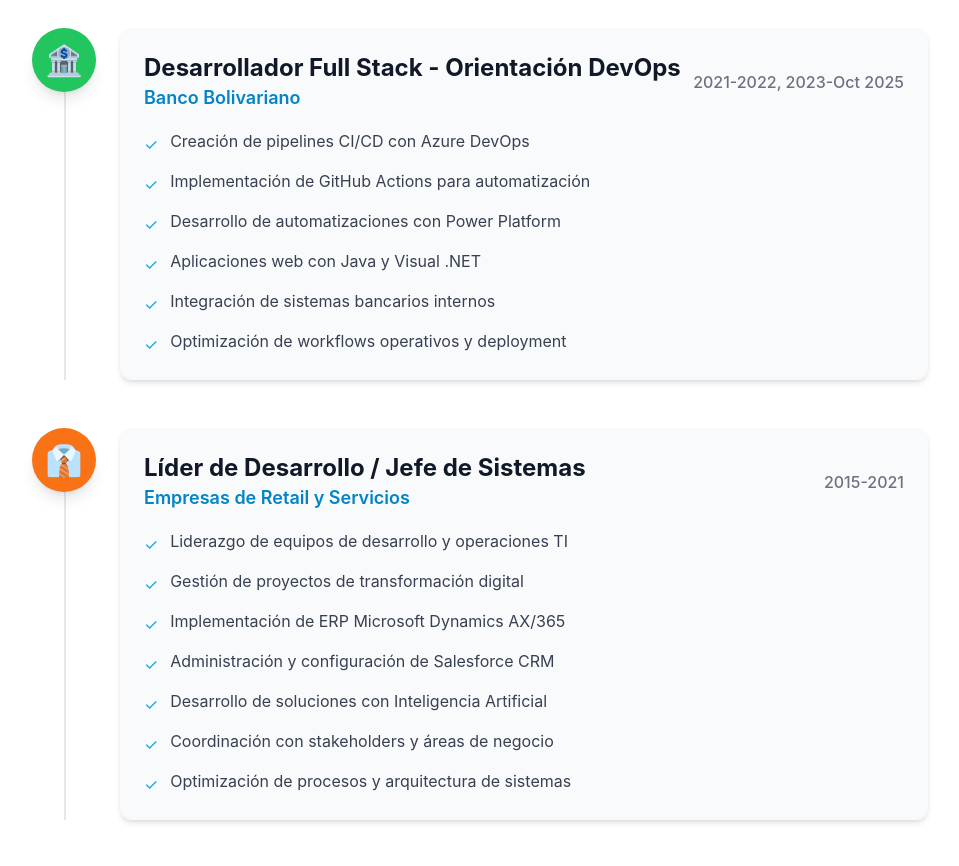
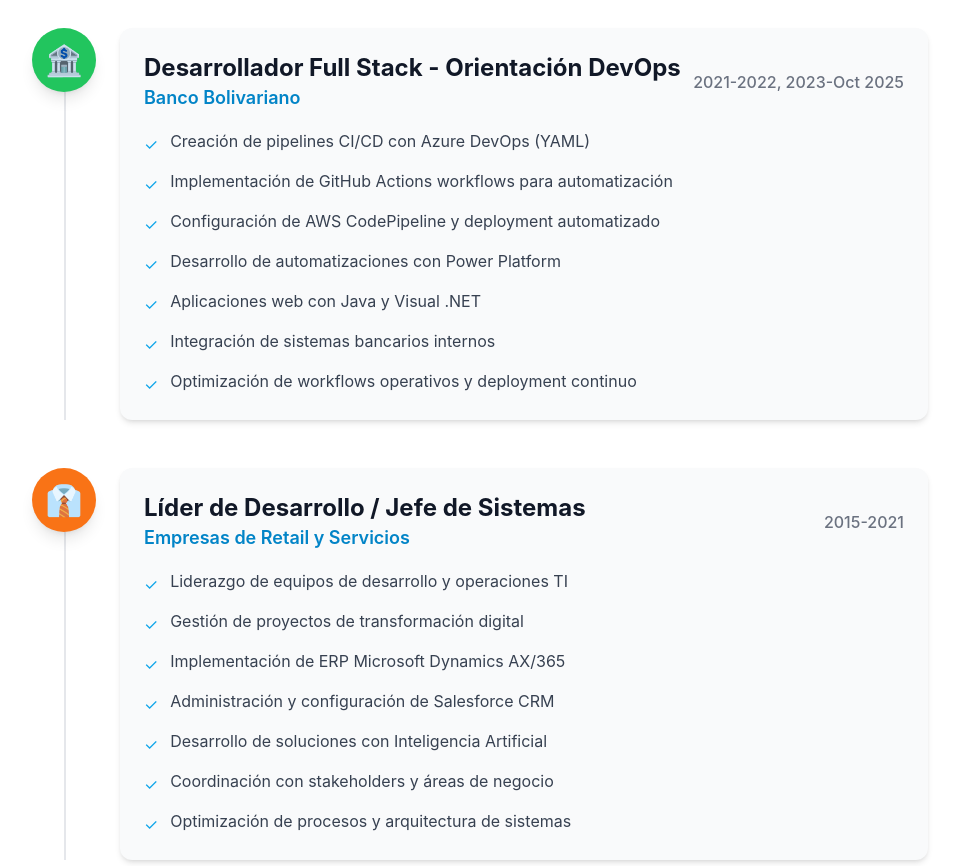
Before and after one commit to MrFercho01/mi-portafolio, a React (Vite) app: page / in a window 1280 px wide. Shown: the part 2760-3626 px from the top of the page, without its empty margins (160-1119 px from the left). Built offline with nearby package versions, Linux system fonts and the light colour scheme.

Commit message:
🔧 Mejorar descripción técnica de DevOps en Banco Bolivariano
- Especificar pipelines CI/CD con Azure DevOps usando YAML
- Detallar GitHub Actions workflows
- Agregar AWS CodePipeline y deployment automatizado
- Mencionar deployment continuo explícitamente

```diff
--- a/src/components/Experience.tsx
+++ b/src/components/Experience.tsx
@@ -17,12 +17,13 @@
     icon: '🏦',
     color: 'bg-green-500',
     achievements: [
-      'Creación de pipelines CI/CD con Azure DevOps',
-      'Implementación de GitHub Actions para automatización',
+      'Creación de pipelines CI/CD con Azure DevOps (YAML)',
+      'Implementación de GitHub Actions workflows para automatización',
+      'Configuración de AWS CodePipeline y deployment automatizado',
       'Desarrollo de automatizaciones con Power Platform',
       'Aplicaciones web con Java y Visual .NET',
       'Integración de sistemas bancarios internos',
-      'Optimización de workflows operativos y deployment',
+      'Optimización de workflows operativos y deployment continuo',
     ],
   },
   {
```
